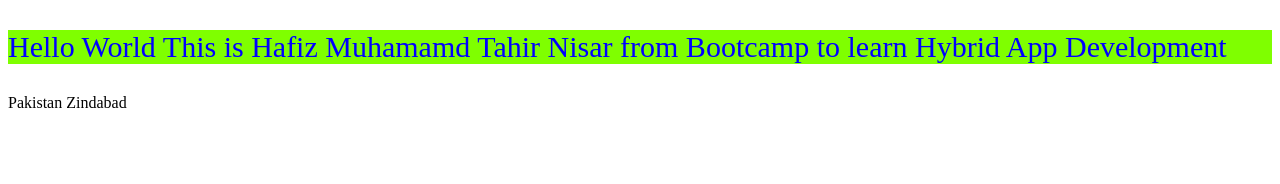
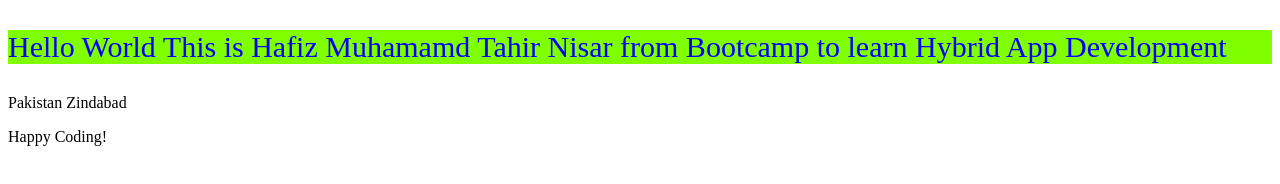
Before and after one commit to engrhafiztahir/Bootcamp, a plain HTML site: page index.html in a window 1280 px wide. Drawn offline with Linux system fonts and the light colour scheme.

Commit message:
Update index.html

```diff
--- a/index.html
+++ b/index.html
@@ -8,5 +8,6 @@
 <body>
     <p style="color: blue; background-color: chartreuse; font-size: 30px;">Hello World This is Hafiz Muhamamd Tahir Nisar from Bootcamp to learn Hybrid App Development</p>
     <p>Pakistan Zindabad</p>
+    <P>Happy Coding!</P>
 </body>
 </html>
```
